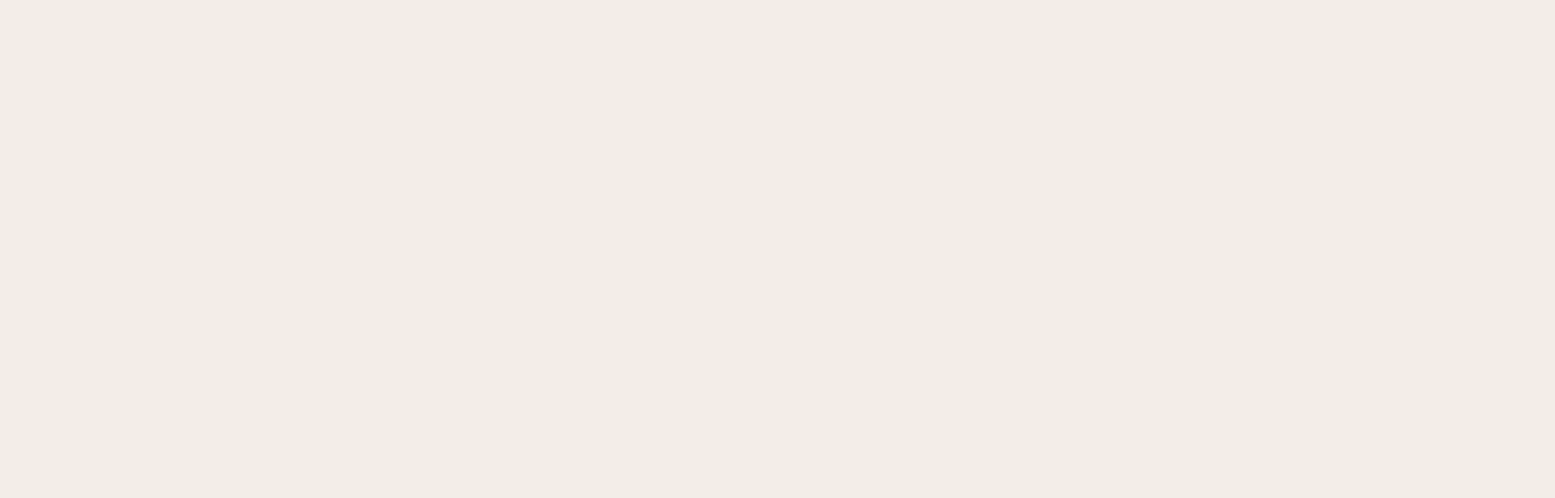
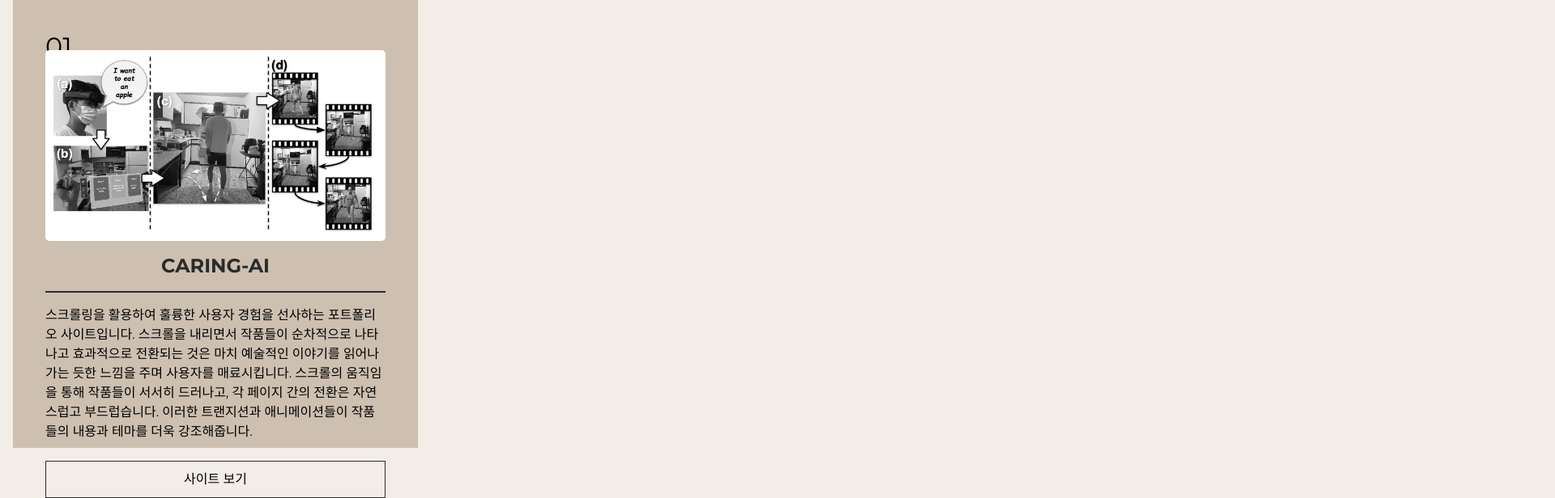
Before and after one commit to danieldoh/dohworld, a React (Create React App) app: page / in a window 1280 px wide. Shown: the part 1797-2413 px from the top of the page at 81% size, 1920 px wide, since content can reach past the window. Before the commit the page ends 1805 px from the top, so only its background shows below. Built offline with nearby package versions, Linux system fonts and the light colour scheme; a small style sheet from the web is missing; a web font is replaced by a local one.

Commit message:
Added first article for the portfolio section

```diff
--- a/src/assets/scss/section/_interest.scss
+++ b/src/assets/scss/section/_interest.scss
@@ -12,7 +12,7 @@
         top: 70px;
         left: 0;
         width: 55%;
-        height: 4.3vw;
+        height: 4.5vw;
         font-size: 3.5vw;
         font-weight: 900;
         line-height: 1.6;
--- a/src/assets/scss/section/_port.scss
+++ b/src/assets/scss/section/_port.scss
@@ -7,11 +7,12 @@
 
     .port__title {
         width: 100%;
-        height: 4.3vw;
+        height: 4.5vw;
         font-size: 3.5vw;
         font-weight: 900;
         font-family: var(--mainKor-font);
         text-transform: uppercase;
+        line-height: 1.6;
         color: var(--black100);
         border-bottom: 0.3vw solid var(--black100);
         margin-bottom: 16px;
@@ -23,4 +24,67 @@
             line-height: 3;
         }
     }
+    .port__wrap {
+        display: flex;
+        flex-wrap: wrap;
+        width: 7000px;
+
+        .port__item {
+            background-color: var(--subBg100);
+            width: 500px;
+            height: 70vh;
+            padding: 2.5rem;
+            margin-right: 20px;
+
+            &.p1 {
+                background-color: var(--subBg100);
+            }
+            .num {
+                font-size: 2rem;
+            }
+            .img {
+                display: block;
+                margin-top: -20px;
+                transition: margin-top 0.3s;
+
+                img {
+                    border-radius: 5px;
+                    filter: saturate(0%);
+                    transition: all 0.3s;
+                }
+
+                &:hover {
+                    margin-top: 0;
+
+                    img {
+                        filter: saturate(100%);
+                    }
+                }
+            }
+            .title {
+                font-size: 1.5rem;
+                text-align: center;
+                padding: 0.8rem 0;
+                font-weight: 700;
+                color: var(--black100);
+                border-bottom: 2px solid var(--black100);
+                margin-bottom: 1rem;
+            }
+            .desc {
+                font-size: 1rem;
+            }
+            .site {
+                border: 1px solid var(--black100);
+                display: block;
+                text-align: center;
+                padding: 0.6235rem 1.5rem;
+                margin-top: 1.5rem;
+                transition: all 0.2s;
+                &:hover {
+                    background-color: var(--black100);
+                    color: var(--white);
+                }
+            }
+        }
+    }
 }
--- a/src/components/Port.jsx
+++ b/src/components/Port.jsx
@@ -1,4 +1,5 @@
 import React from "react";
+import caringAI from "../assets/img/caring_ai.jpg";
 
 const Port = () => {
     return (
@@ -7,6 +8,39 @@
                 <div className="port__title">
                     Portfolio <em>Project</em>
                 </div>
+                <div className="port__wrap">
+                    <article className="port__item p1">
+                        <span className="num">01.</span>
+                        <a
+                            href="https://github.com/danieldoh"
+                            target="_blank"
+                            className="img"
+                            rel="noreferrer"
+                        >
+                            <img src={caringAI} alt="CARING-AI" />
+                        </a>
+                        <h3 className="title">CARING-AI</h3>
+                        <p className="desc">
+                            스크롤링을 활용하여 훌륭한 사용자 경험을 선사하는
+                            포트폴리오 사이트입니다. 스크롤을 내리면서 작품들이
+                            순차적으로 나타나고 효과적으로 전환되는 것은 마치
+                            예술적인 이야기를 읽어나가는 듯한 느낌을 주며
+                            사용자를 매료시킵니다. 스크롤의 움직임을 통해
+                            작품들이 서서히 드러나고, 각 페이지 간의 전환은
+                            자연스럽고 부드럽습니다. 이러한 트랜지션과
+                            애니메이션들이 작품들의 내용과 테마를 더욱
+                            강조해줍니다.
+                        </p>
+                        <a
+                            href="https://portfoliosj-react.netlify.app/"
+                            target="_blank"
+                            className="site"
+                            rel="noreferrer"
+                        >
+                            사이트 보기
+                        </a>
+                    </article>
+                </div>
             </div>
         </section>
     );
```
Also changed, not shown: src/assets/img/caring_ai.jpg (added), 1 other file (tests, documents, lock files or other folders).
